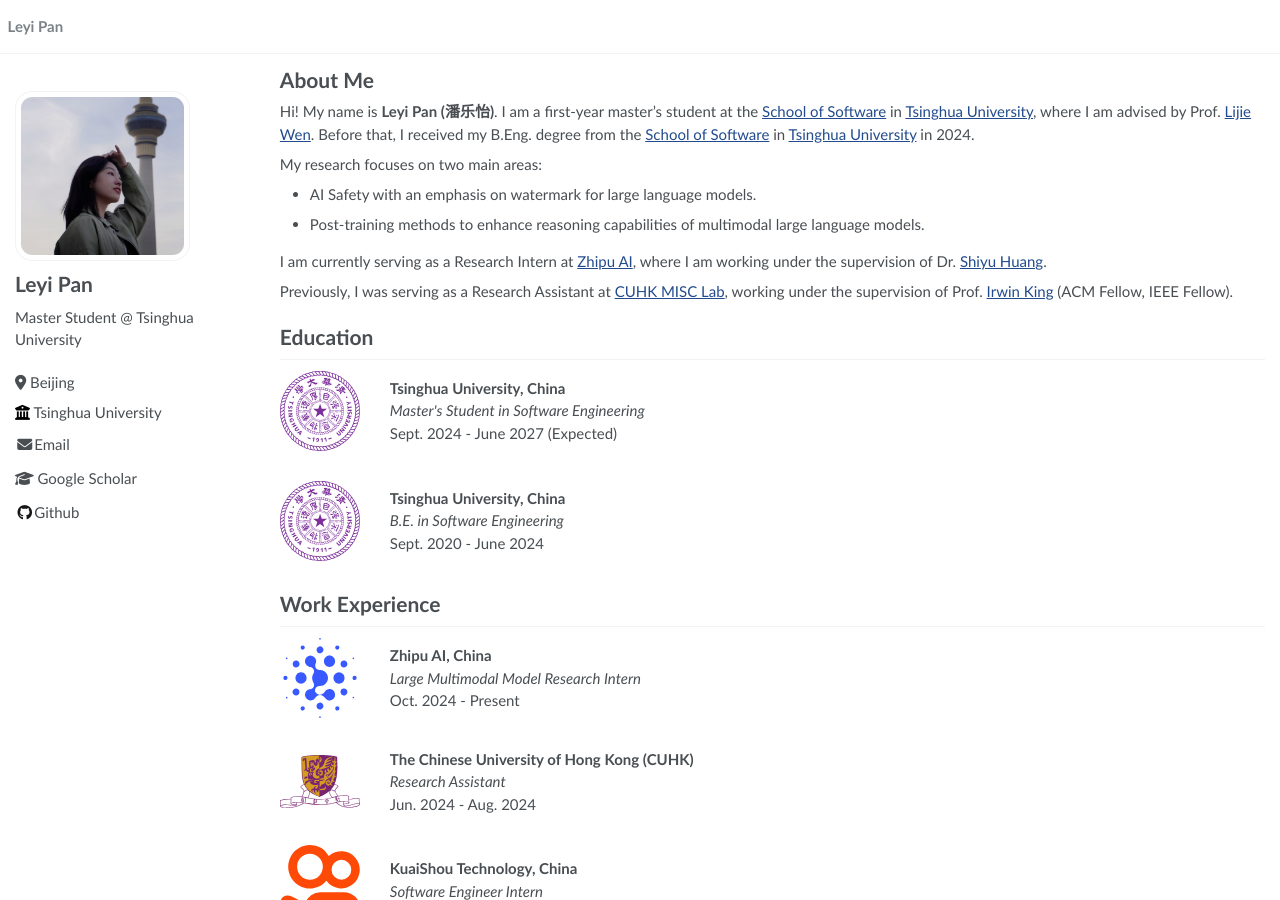
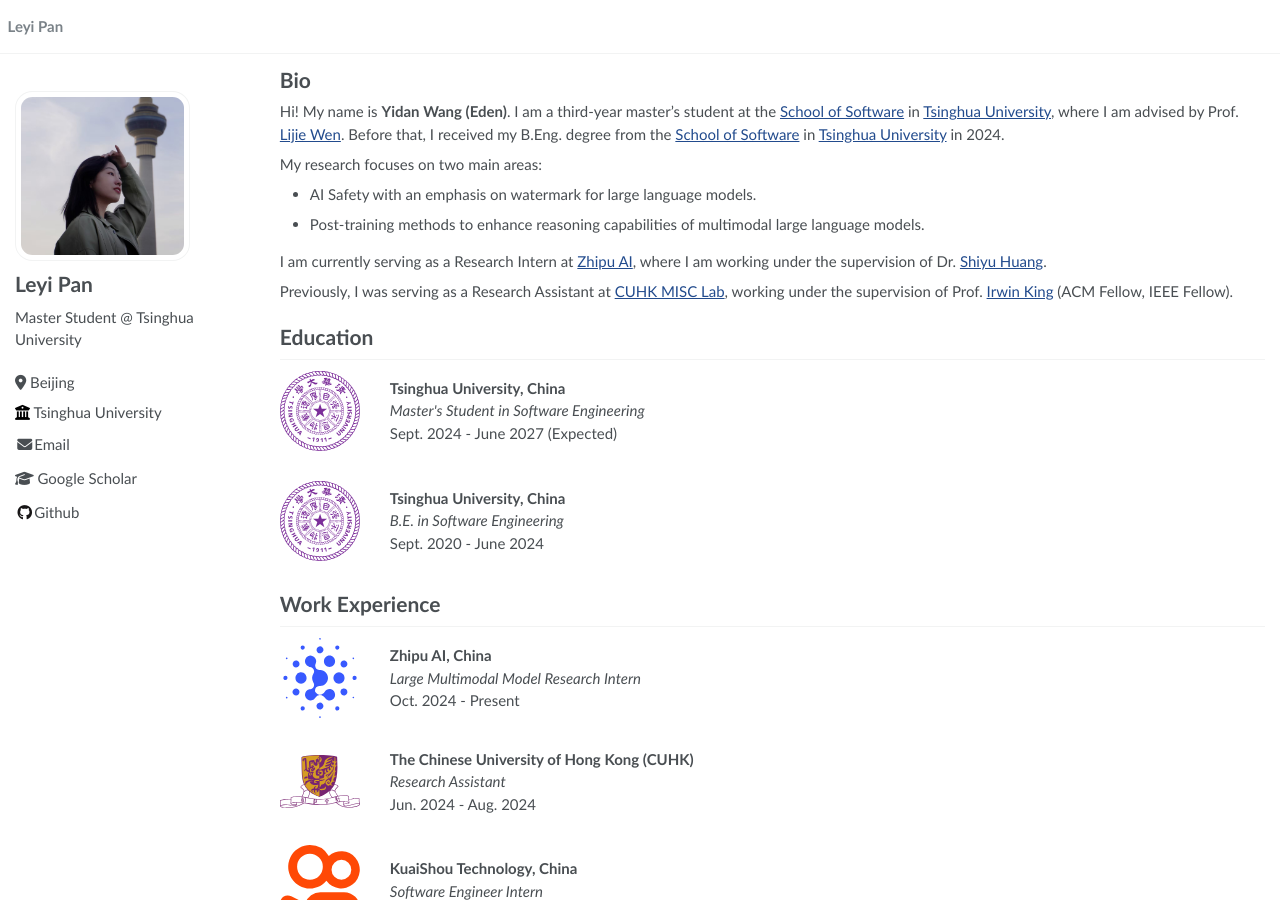
Before and after one commit to redwyd/redwyd.github.io, a Jekyll site: the page built from _pages/about.md, in a window 1280 px wide and 900 px high. Built offline with Jekyll 4.4.1, drawn with Linux system fonts in a browser that asks for light colours; some of the changed text lies outside the part shown.

Commit message:
Update about.md

```diff
--- a/_pages/about.md
+++ b/_pages/about.md
@@ -1,6 +1,6 @@
 ---
 permalink: /
-title: "About Me"
+title: "Bio"
 author_profile: true
 redirect_from:
   - /about/
@@ -8,7 +8,7 @@ redirect_from:
 ---
 
 
-Hi! My name is **Leyi Pan (潘乐怡)**. I am a first-year master's student at the [School of Software](https://www.thss.tsinghua.edu.cn/) in [Tsinghua University](https://www.tsinghua.edu.cn/), where I am advised by Prof. [Lijie Wen](https://www.thss.tsinghua.edu.cn/faculty/wenlijie.htm). Before that, I received my B.Eng. degree from the [School of Software](https://www.thss.tsinghua.edu.cn/) in [Tsinghua University](https://www.tsinghua.edu.cn/) in 2024.
+Hi! My name is **Yidan Wang (Eden)**. I am a third-year master's student at the [School of Software](https://www.thss.tsinghua.edu.cn/) in [Tsinghua University](https://www.tsinghua.edu.cn/), where I am advised by Prof. [Lijie Wen](https://www.thss.tsinghua.edu.cn/faculty/wenlijie.htm). Before that, I received my B.Eng. degree from the [School of Software](https://www.thss.tsinghua.edu.cn/) in [Tsinghua University](https://www.tsinghua.edu.cn/) in 2024.
 
 My research focuses on two main areas:
 - AI Safety with an emphasis on watermark for large language models.
```
Also changed, not shown: other parts of _pages/about.md (+1 -3 lines).
